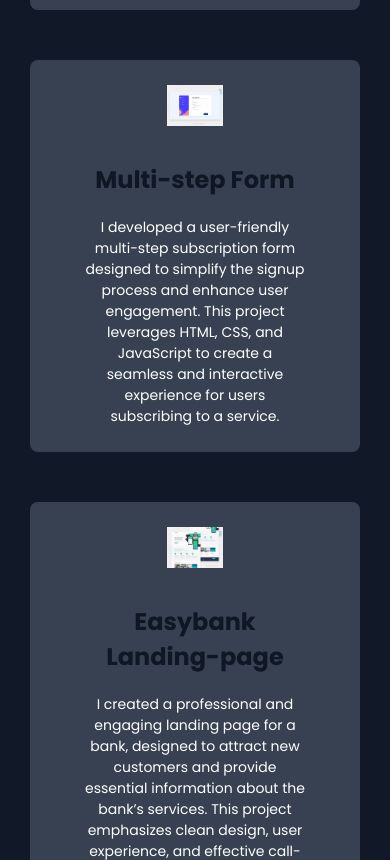
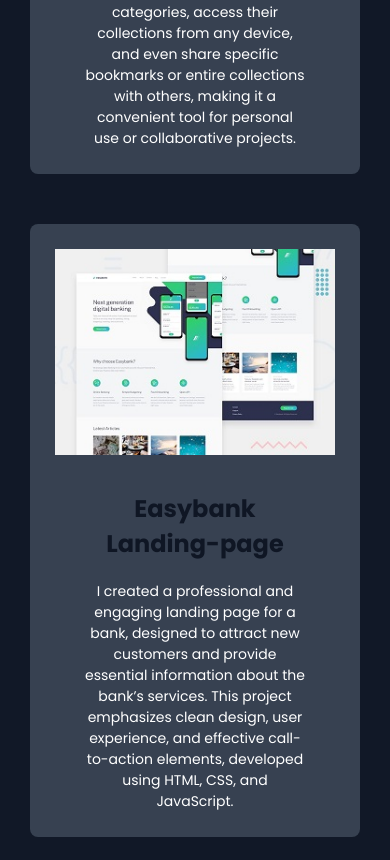
Before and after one commit to omolute/final-project, a plain HTML site: page index.html in a window 390 px wide. Shown: the part 3317-4177 px from the top of the page. Drawn offline with Linux system fonts and the light colour scheme; a web font is replaced by a local one.

Commit message:
made changes

```diff
--- a/index.html
+++ b/index.html
@@ -40,7 +40,7 @@
           <a href="#contact">Contact</a>
         </div>
         <div class="nav_sidebar_cv">
-          <a href="./images/Ishaq Omoloja’s resume .pdf" target="_blank"
+          <a href="./images/Omoloja Ishaq Ayodeji's CV.pdf" target="_blank"
             >View resume</a
           >
         </div>
@@ -175,7 +175,7 @@
           </p>
         </div>
       </div>
-      <div class="ex_details">
+      <!-- <div class="ex_details">
         <div class="ex_pix">
           <a
             href="https://multi-step-form-amber-eight.vercel.app/index.html"
@@ -196,7 +196,7 @@
             interactive experience for users subscribing to a service.
           </p>
         </div>
-      </div>
+      </div> -->
       <div class="ex_details">
         <div class="ex_pix">
           <a
--- a/style.css
+++ b/style.css
@@ -251,6 +251,10 @@ header > a{
     .about_details h2{
         font-size: 20px;
     }
+    .ex_pix{
+        width: 100%;
+        height: fit-content;
+    }
     .ex_details{
         flex-direction: column;
         width: 100%;
```
